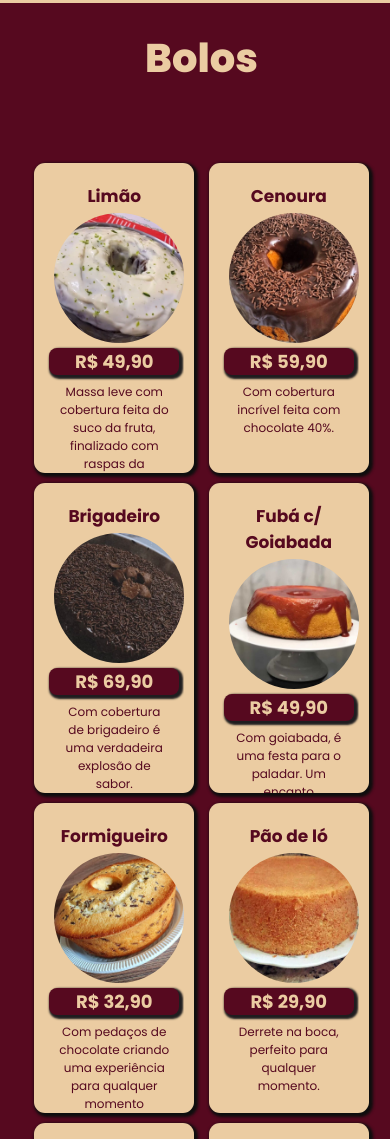
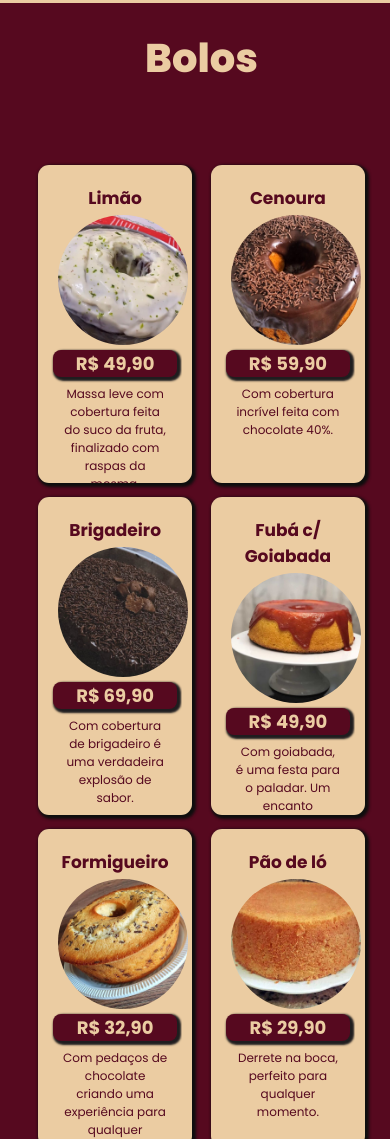
Before and after one commit to Filipeelopess98/Confeitaria--Dona-Maria, a plain HTML site: page index.html in a window 390 px wide. Shown: the part 2456-3595 px from the top of the page. Drawn offline with nearby package versions, Linux system fonts and the light colour scheme.

Commit message:
add ajusts css file

```diff
--- a/styles.css
+++ b/styles.css
@@ -873,9 +873,9 @@ textarea {
     .bolo7,
     .bolo8,
     .bolo9 {
-        width: calc(53% - 29px);
-        height: 310px;
-        margin: 5px;
+        width: calc(50% - 24px);
+        height: 318px;
+        margin: 7px;
         background-color: #ebcca2;
         border-radius: 11px;
         padding: 10px;
@@ -957,16 +957,17 @@ textarea {
 
     .redes-sociais {
         text-align: center;
-        margin-top: 95px;
+        margin-top: 98px;
     }
 
     .direitos {
         text-align: center;
         color: #56091F;
         font-size: 13px;
-        padding-top: 50px;
+
         padding-bottom: 25px;
         font-weight: 500;
+        padding-top: 15px;
 
     }
 
```
